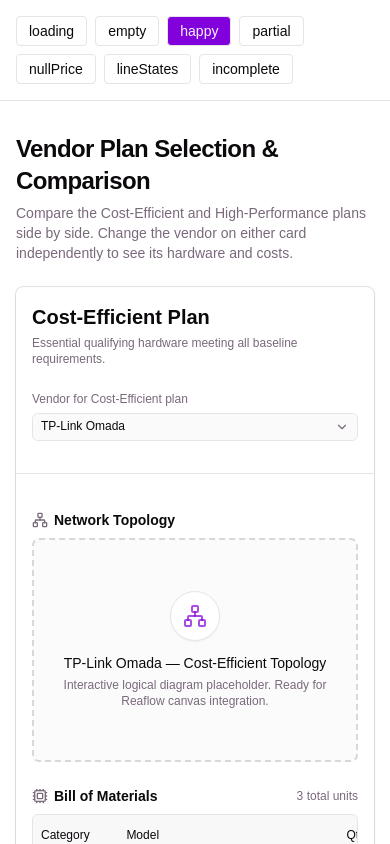
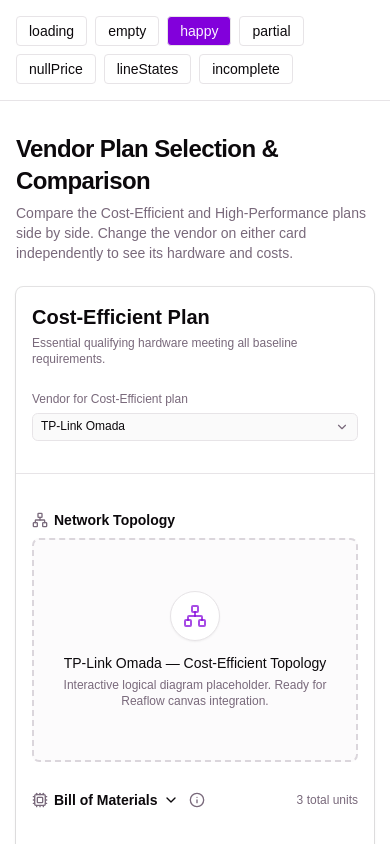
Before and after one commit to kriztiangerard/aghm-nwp-frontend, a React (Vite) app: page /dev/comparison in a window 390 px wide. Shown: the top 844 px of the page. Built offline with nearby package versions, Linux system fonts and the light colour scheme.

Commit message:
feat: minor UI revisions; add legend, refine badges, collapsible table for mobile view

```diff
--- a/src/components/comparison/componenttable.tsx
+++ b/src/components/comparison/componenttable.tsx
@@ -1,4 +1,5 @@
-import React from "react";
+import React, { useRef, useState } from "react";
+import { createPortal } from "react-dom";
 import {
   Table,
   TableBody,
@@ -8,7 +9,7 @@ import {
   TableRow,
 } from "@/components/ui/table";
 import { Badge } from "@/components/ui/badge";
-import { AlertTriangle, Cpu } from "lucide-react";
+import { AlertTriangle, ChevronDown, Cpu, Info } from "lucide-react";
 import { formatDate, formatPrice } from "./format";
 import type { BomLineItem } from "./types";
 
@@ -17,24 +18,122 @@ interface ComponentTableProps {
   currency: string;
 }
 
-const SOURCE_LABEL = { synchronized: "Synchronized", manual: "Manual" } as const;
+const SOURCE_LABEL = { synchronized: "Synced", manual: "Manual" } as const;
 const WARN = "text-amber-700 dark:text-amber-400";
 
 export const ComponentTable: React.FC<ComponentTableProps> = ({ bom, currency }) => {
   const totalUnits = bom.reduce((acc, item) => acc + item.quantity, 0);
+  const [mobileExpanded, setMobileExpanded] = useState(false);
+  const [showLegend, setShowLegend] = useState(false);
+  const [openStaleTooltip, setOpenStaleTooltip] = useState<string | null>(null);
+  const legendButtonRef = useRef<HTMLButtonElement>(null);
+  const [legendPosition, setLegendPosition] = useState({ left: 0, top: 0 });
+
+  const positionLegend = () => {
+    const button = legendButtonRef.current;
+    if (!button) return;
+    const rect = button.getBoundingClientRect();
+    const width = 256;
+    setLegendPosition({
+      left: Math.max(8, Math.min(window.innerWidth - width - 8, rect.right - width)),
+      top: rect.bottom + 6,
+    });
+  };
+
+  const showLegendPopover = () => {
+    positionLegend();
+    setShowLegend(true);
+  };
 
   return (
     <div className="space-y-2">
-      <div className="flex items-center justify-between">
-        <h4 className="text-sm font-semibold flex items-center gap-1.5">
-          <Cpu className="w-4 h-4 text-muted-foreground" />
-          Bill of Materials
-        </h4>
+      <div className="flex items-center justify-between gap-2">
+        <div className="flex items-center gap-1">
+          <button
+            ref={legendButtonRef}
+            type="button"
+            className="flex items-center gap-1.5 text-sm font-semibold md:pointer-events-none"
+            aria-expanded={mobileExpanded}
+            aria-controls="bom-table"
+            onClick={() => setMobileExpanded((expanded) => !expanded)}
+          >
+            <Cpu className="w-4 h-4 text-muted-foreground" />
+            <span>Bill of Materials</span>
+            <ChevronDown
+              className={`w-4 h-4 md:hidden transition-transform ${mobileExpanded ? "rotate-180" : ""}`}
+              aria-hidden="true"
+            />
+          </button>
+          <div className="relative">
+            <button
+              type="button"
+              className="inline-flex size-7 items-center justify-center rounded-full text-muted-foreground hover:bg-muted hover:text-foreground focus-visible:outline-none focus-visible:ring-2 focus-visible:ring-ring"
+              aria-label="Show badge legend"
+              aria-expanded={showLegend}
+              onClick={() => {
+                if (window.matchMedia("(hover: none)").matches) {
+                  setShowLegend((visible) => {
+                    if (!visible) positionLegend();
+                    return !visible;
+                  });
+                } else {
+                  showLegendPopover();
+                }
+              }}
+              onPointerEnter={(event) => {
+                if (event.pointerType === "mouse") showLegendPopover();
+              }}
+              onPointerLeave={(event) => {
+                if (event.pointerType === "mouse") setShowLegend(false);
+              }}
+            >
+              <Info className="size-4" aria-hidden="true" />
+            </button>
+            {showLegend && createPortal(
+              <div
+                role="tooltip"
+                className="fixed z-50 w-72 rounded-md border bg-popover p-3 text-popover-foreground shadow-md"
+                style={{ left: legendPosition.left, top: legendPosition.top }}
+              >
+                <p className="mb-2 text-xs font-semibold">Legend</p>
+                <dl className="space-y-2 text-[11px]">
+                  <div className="flex items-center gap-2">
+                    <Badge variant="secondary" className="text-[10px]">Synced</Badge>
+                    <dd className="text-muted-foreground">Price supplied by a vendor feed</dd>
+                  </div>
+                  <div className="flex items-center gap-2">
+                    <Badge variant="secondary" className="text-[10px]">Manual</Badge>
+                    <dd className="text-muted-foreground">Price entered manually</dd>
+                  </div>
+                  <div className="flex items-center gap-2">
+                    <Badge variant="outline" className="text-[10px]">Generic</Badge>
+                    <dd className="text-muted-foreground">Generic component substitute</dd>
+                  </div>
+                  <div className="flex items-center gap-2">
+                    <Badge variant="outline" className={`text-[10px] ${WARN}`}>Stale</Badge>
+                    <dd className="text-muted-foreground">Price may be out of date</dd>
+                  </div>
+                  <div className="flex items-center gap-2">
+                    <Badge variant="outline" className={`text-[10px] ${WARN}`}>
+                      <AlertTriangle aria-hidden="true" />
+                      <dd>Sunsetting</dd>
+                    </Badge>
+                    <dd className="text-muted-foreground">Device approaching end-of-life.</dd>
+                  </div>
+                </dl>
+              </div>,
+              document.body
+            )}
+          </div>
+        </div>
         <span className="text-xs text-muted-foreground">{totalUnits} total units</span>
       </div>
 
       {/* Wide table scrolls inside its own container, never the page body */}
-      <div className="rounded-md border overflow-x-auto">
+      <div
+        id="bom-table"
+        className={`rounded-md border overflow-x-auto ${mobileExpanded ? "block" : "hidden"} md:block`}
+      >
         <Table>
           <TableHeader className="bg-muted/50">
             <TableRow>
@@ -60,15 +159,15 @@ export const ComponentTable: React.FC<ComponentTableProps> = ({ bom, currency })
                     {item.isGeneric && (
                       <Badge variant="outline" className="mt-1 text-[10px]">
                         {item.category === "Enclosure"
-                          ? "Generic enclosure, not a vendor part"
-                          : "Generic item, not a vendor part"}
+                          ? "Generic"
+                          : "Generic"}
                       </Badge>
                     )}
                     {item.status === "SUNSETTING" && (
-                      <p className={`mt-1 flex items-start gap-1 text-[11px] ${WARN}`}>
-                        <AlertTriangle className="w-3 h-3 mt-0.5 shrink-0" aria-hidden="true" />
-                        Sunsetting: confirm availability before purchase
-                      </p>
+                      <Badge variant="outline" className={`text-[10px] ${WARN}`}>
+                      <AlertTriangle aria-hidden="true" />
+                      <dd>Sunsetting</dd>
+                    </Badge>
                     )}
                   </TableCell>
 
@@ -85,11 +184,36 @@ export const ComponentTable: React.FC<ComponentTableProps> = ({ bom, currency })
                         {SOURCE_LABEL[item.priceSource]}
                       </Badge>
                       {item.isStale && (
-                        <Badge variant="outline" className={`text-[10px] ${WARN}`}>
-                          {item.priceUpdatedAt
-                            ? `Stale · last verified ${formatDate(item.priceUpdatedAt)}`
-                            : "Stale · never verified"}
-                        </Badge>
+                        item.priceUpdatedAt ? (
+                          <span
+                            className="relative inline-flex"
+                            onMouseEnter={() => setOpenStaleTooltip(item.sku)}
+                            onMouseLeave={() => setOpenStaleTooltip(null)}
+                          >
+                            <Badge
+                              variant="outline"
+                              className={`cursor-help text-[10px] ${WARN}`}
+                              role="button"
+                              tabIndex={0}
+                              onFocus={() => setOpenStaleTooltip(item.sku)}
+                              onBlur={() => setOpenStaleTooltip(null)}
+                              onClick={() => setOpenStaleTooltip((current) =>
+                                current === item.sku ? null : item.sku
+                              )}
+                            >
+                              Stale
+                            </Badge>
+                            {openStaleTooltip === item.sku && (
+                              <span className="absolute bottom-full right-0 z-20 mb-1.5 w-max max-w-48 rounded bg-foreground px-2 py-1 text-[10px] text-background shadow-md">
+                                Last verified {formatDate(item.priceUpdatedAt)}
+                              </span>
+                            )}
+                          </span>
+                        ) : (
+                          <Badge variant="outline" className={`text-[10px] ${WARN}`}>
+                            Stale
+                          </Badge>
+                        )
                       )}
                     </div>
                   </TableCell>
--- a/src/components/comparison/format.ts
+++ b/src/components/comparison/format.ts
@@ -1,4 +1,4 @@
-export const PRICE_UNAVAILABLE = "Price unavailable";
+export const PRICE_UNAVAILABLE = "N/A";
 
 export const formatCurrency = (amount: number, currency = "PHP") =>
   new Intl.NumberFormat("en-PH", {
```
